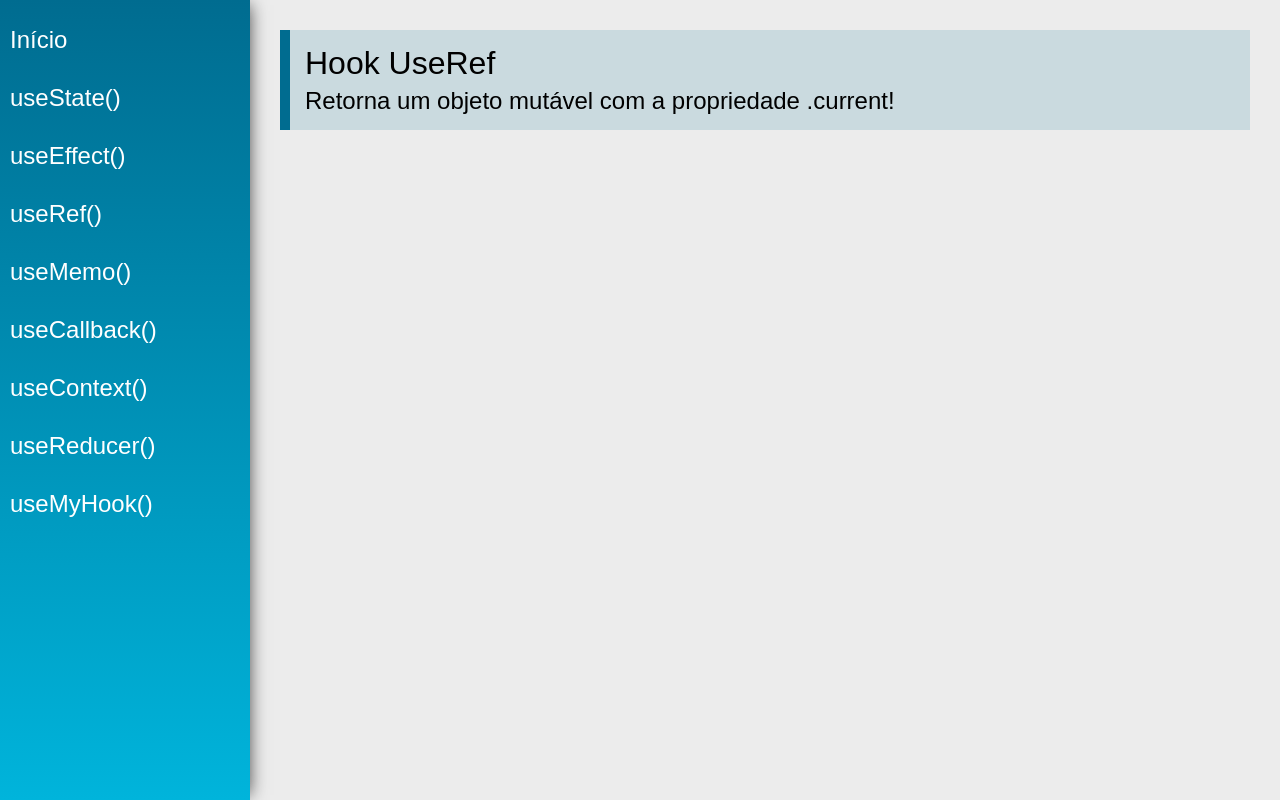
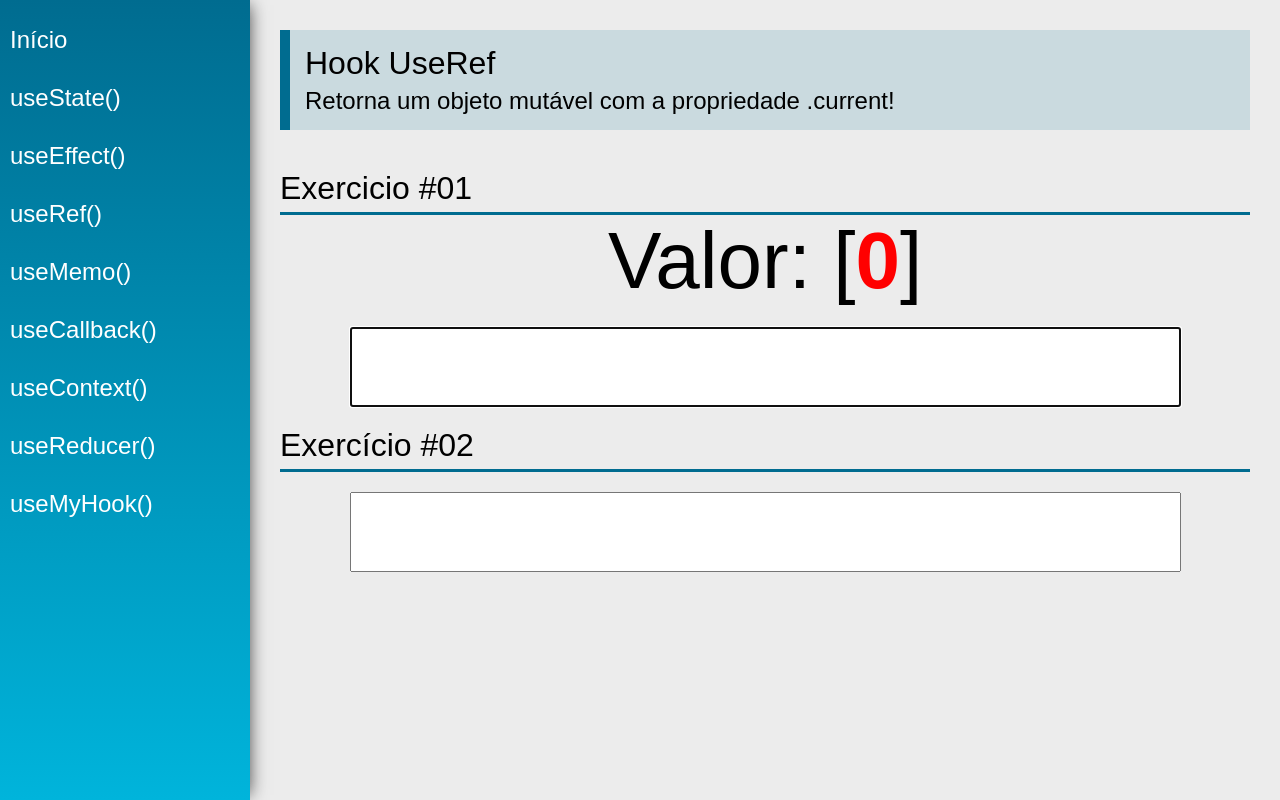
Before and after one commit to v1n1c1u5ouza/hooks-react, a React (Create React App) app: page /useRef in a window 1280 px wide. Built offline with nearby package versions, Linux system fonts and the light colour scheme.

Commit message:
Leabash: line 1: save: command not found rned how to use UseEffect to use side effects on function components

```diff
--- a/src/views/examples/UseEffect.jsx
+++ b/src/views/examples/UseEffect.jsx
@@ -25,6 +25,13 @@
         }
     }, [fatorial])
 
+    // Ex #02
+    const [status, setStatus] = useState("Ímpar")
+
+    useEffect(function() {
+        setStatus(number %2 === 0 ? "Par" : "Ímpar")
+    }, [number])
+
     return (
         <div className="UseEffect">
             <PageTitle
@@ -41,7 +48,13 @@
                     value={number}
                     onChange={e => setNumber(e.target.value)} />
             </div>
-            <SectionTitle title="Exercício #01"/>
+            <SectionTitle title="Exercício #02"/>
+            <div className="center">
+                <div>
+                    <span className="text">Status:</span>
+                    <span className="text red">{status}:</span>
+                </div>
+            </div>
         </div>
     )
 }
--- a/src/views/examples/UseRef.jsx
+++ b/src/views/examples/UseRef.jsx
@@ -1,13 +1,56 @@
-import React from 'react'
+import React, { useEffect } from 'react'
+import { useRef } from 'react'
+import { useState } from 'react'
 import PageTitle from '../../components/layout/PageTitle'
+import SectionTitle from '../../components/layout/SectionTitle'
+
+const merge = function(s1, s2) {
+    return [...s1].map((e, i) => `${e}${s2[i] || ""}`).join("")
+}
 
 const UseRef = (props) => {
+    const [value1, setValue1] = useState("")
+    const [value2, setValue2] = useState("")
+
+    const count = useRef(0)
+    const myInput1 = useRef(null)
+    const myInput2 = useRef(null)
+
+    useEffect(function() {
+        count.current++
+        myInput2.current.focus()
+    }, [value1])
+
+    useEffect(function() {
+        count.current = count.current + 1
+        myInput1.current.focus()
+    }, [value2])
+
     return (
         <div className="UseRef">
             <PageTitle
                 title="Hook UseRef"
                 subtitle="Retorna um objeto mutável com a propriedade .current!"
             />
+            <SectionTitle  title="Exercicio #01" />
+            <div className="center">
+                <div>
+                    <span className="text">Valor:</span>
+                    <span className="text">{merge(value1, value2)} [</span>
+                    <span className="text red">{count.current}</span>
+                    <span className="text">]</span>
+                </div>
+                <input type="text" className="input"
+                ref={myInput1}
+                value={value1} onChange={e => setValue1((e.target.value))} />
+            </div>
+
+            <SectionTitle title="Exercício #02" />
+            <div className="center">
+                <input type="text" className="input"
+                ref={myInput2}
+                   value={value2} onChange={e => setValue2(e.target.value)} />
+            </div>
         </div>
     )
 }
```
